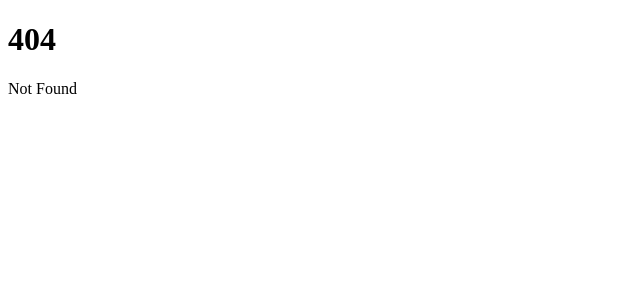
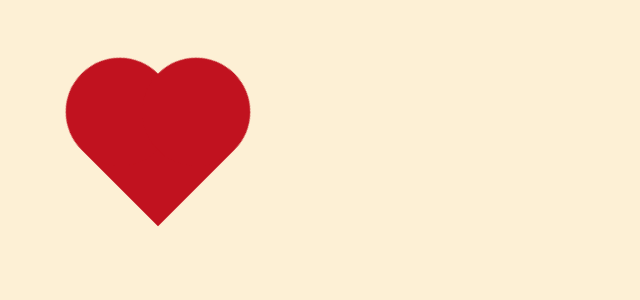
Before and after one commit to Hallvardd/hallvard-cv, a SvelteKit app: page /sonia in a window 1280 px wide. Before the commit this address had no page. Shown: the top 300 px of the page, without its empty margins (0-640 px from the left). Built offline with nearby package versions, Linux system fonts and the light colour scheme.

Commit message:
add another page

```diff
--- /dev/null
+++ b/src/routes/sonia/+page.svelte
@@ -0,0 +1,46 @@
+<div class="heart"></div>
+
+<style>
+  :global(body) {
+    background-color: #fdf0d5;
+  }
+
+  .heart {
+    background-color: #c1121f;
+    height: 100px;
+    width: 100px;
+    margin: 100px;
+    top: 0;
+    position: relative;
+    animation: beat 1s infinite alternate;
+    transform: rotate(-45deg);
+  }
+
+  .heart:before,
+  .heart:after {
+    content: '';
+    background-color: #c1121f;
+    position: absolute;
+    height: 100px;
+    width: 100px;
+    border-radius: 50%;
+  }
+
+  .heart:after {
+    left: 50px;
+    top: 0;
+  }
+  .heart:before {
+    top: -50px;
+    left: 0;
+  }
+
+  @keyframes beat {
+    0% {
+      transform: scale(1) rotate(-45deg);
+    }
+    100% {
+      transform: scale(1.1) rotate(-45deg);
+    }
+  }
+</style>
```
